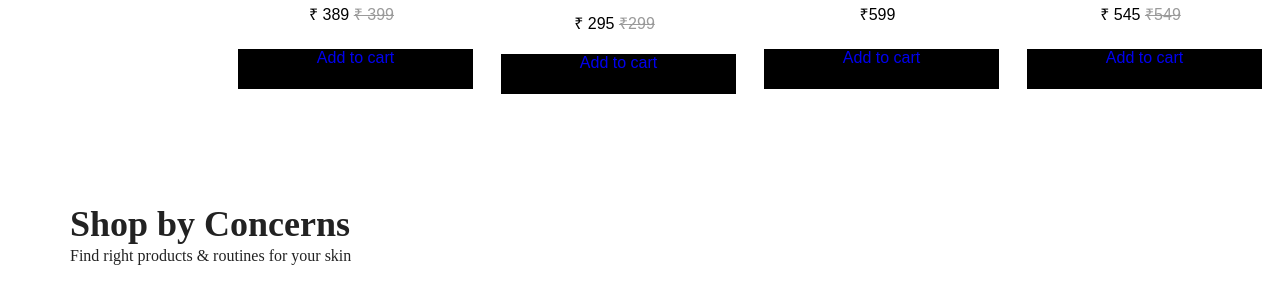
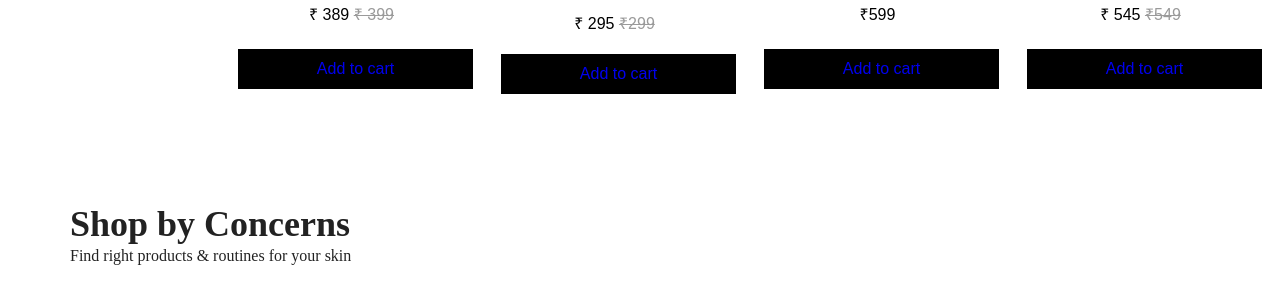
Before and after one commit to ashwin586/MinimalistClone, a plain HTML site: page index.html in a window 1280 px wide. Shown: the part 1435-1726 px from the top of the page. Drawn offline with nearby package versions, Linux system fonts and the light colour scheme; a web font is replaced by a local one.

Commit message:
first-commit

```diff
--- a/style.css
+++ b/style.css
@@ -89,7 +89,9 @@
     align-items: center;
     width: 180px;
     height: 50px;
+    color: #fff;
     background-color: black;
+    cursor: pointer;
 }
 
 .btn a{
@@ -141,12 +143,16 @@ strike{
 }
 
 .addcart {
+    display: flex;
+    align-items: center;
+    justify-content: center;
     width: 235px;
     height: 40px;
     margin-left: 8px;
     margin-top: 20px;
     background-color: black;
     cursor: pointer;
+    color: #fff;
 }
 
 .addcart a {
```
